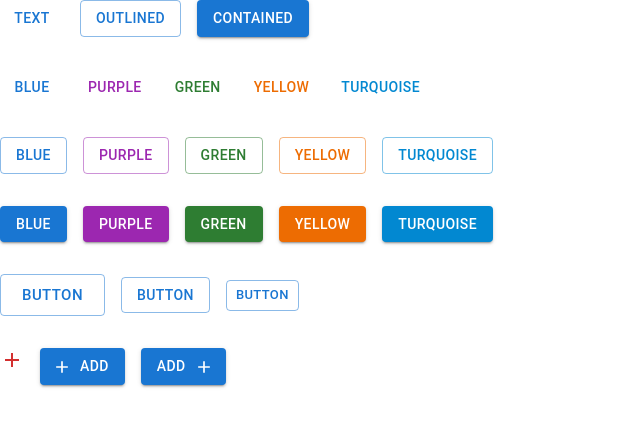
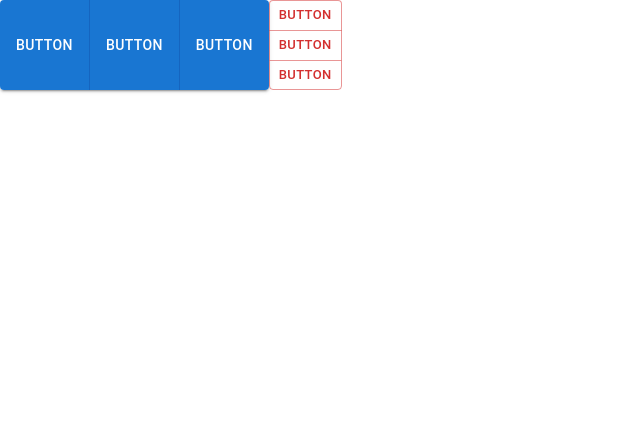
Before and after one commit to BatuhanKIRICI/React, a React (Create React App) app: page / in a window 1280 px wide. Shown: the top 426 px of the page, without its empty margins (0-640 px from the left). Built offline with nearby package versions, Linux system fonts and the light colour scheme.

Commit message:
"Button group"

```diff
--- a/src/App.tsx
+++ b/src/App.tsx
@@ -1,13 +1,15 @@
 import React from "react";
 import "./App.css";
 // import { LessonTypography } from "./components/LessonTypography";
-import { LessonButton } from "./components/LessonButton";
+// import { LessonButton } from "./components/LessonButton";
+import { LessonButtonGroup } from "./components/LessonButtonGroup";
 
 function App() {
   return (
     <div className="App">
       {/* <LessonTypography /> */}
-      <LessonButton />
+      {/* <LessonButton /> */}
+      <LessonButtonGroup />
     </div>
   );
 }
--- /dev/null
+++ b/src/components/LessonButtonGroup.tsx
@@ -0,0 +1,24 @@
+import React from "react";
+import { Button, ButtonGroup, Stack } from "@mui/material";
+
+export const LessonButtonGroup = () => {
+  return (
+    <Stack direction="row">
+      <ButtonGroup variant="contained">
+        <Button>Button</Button>
+        <Button>Button</Button>
+        <Button>Button</Button>
+      </ButtonGroup>
+      <ButtonGroup
+        variant="outlined"
+        orientation="vertical"
+        size="small"
+        color="error"
+      >
+        <Button>Button</Button>
+        <Button>Button</Button>
+        <Button>Button</Button>
+      </ButtonGroup>
+    </Stack>
+  );
+};
```
